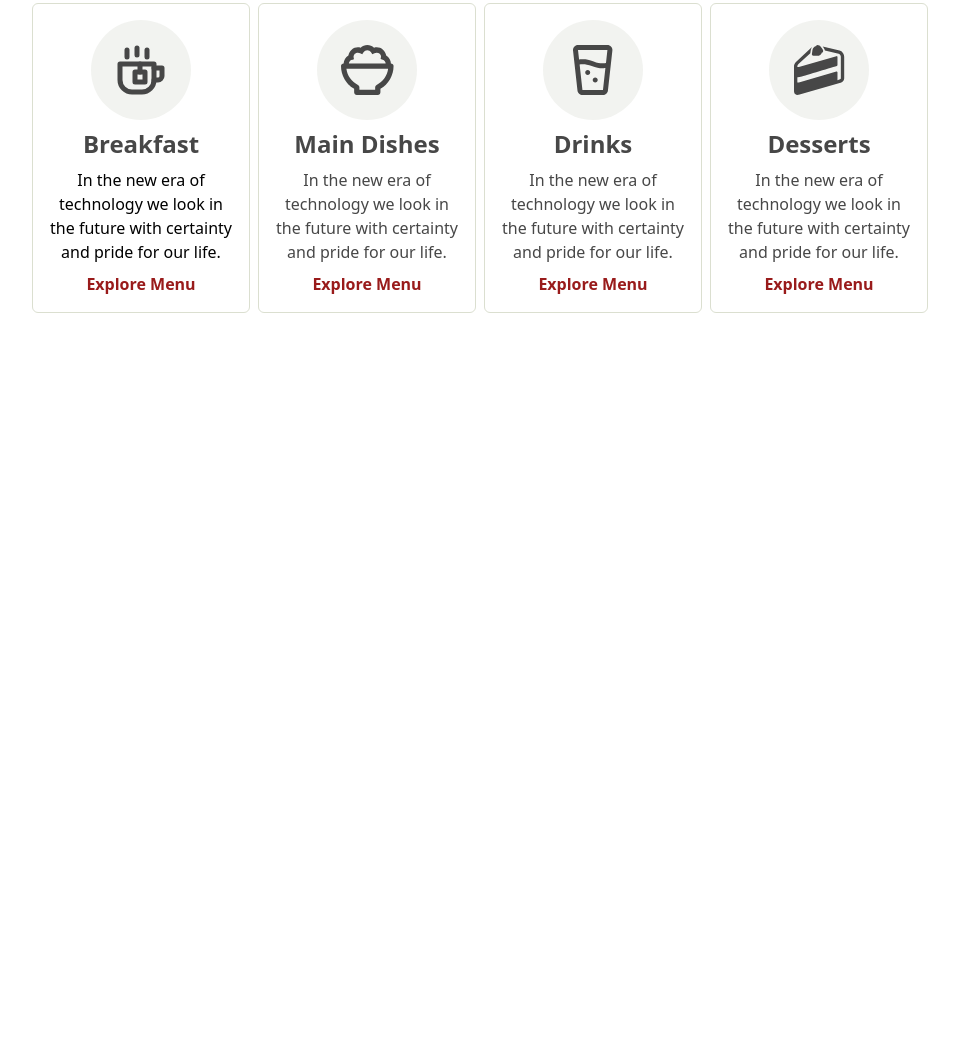
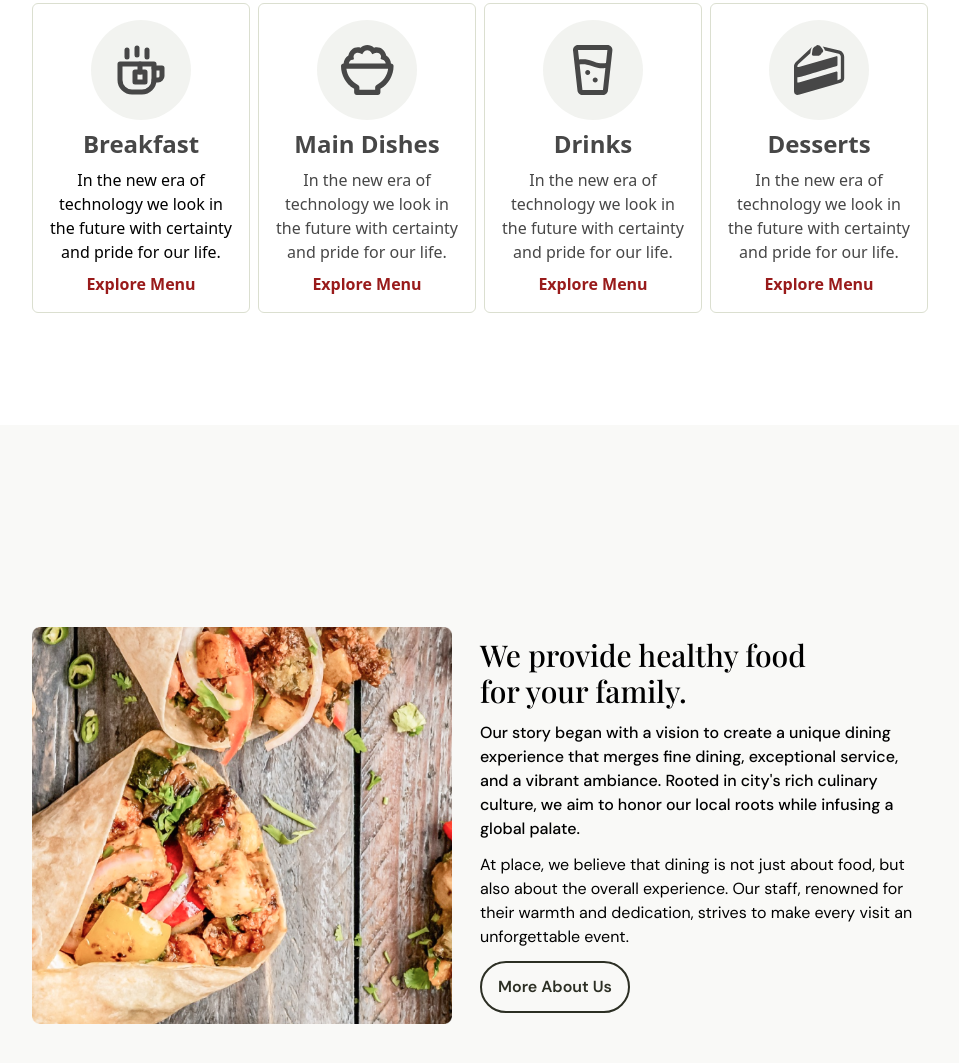
Before and after one commit to HamzaMemon007/Figma-to-Code, a website: page src/index.html in a window 1280 px wide. Shown: the part 816-1879 px from the top of the page, without its empty margins (160-1119 px from the left). Before the commit the page ends 1241 px from the top, so only its background shows below. Drawn offline with nearby package versions, Linux system fonts and the light colour scheme; a web font is replaced by a local one.

Commit message:
third section

```diff
--- a/src/index.html
+++ b/src/index.html
@@ -106,7 +106,24 @@
 
      <!-- Third Section About Hero -->
 
-     <section>
+     <section class="min-h-screen px-48  bg-customLight grid grid-rows-1 grid-cols-2 justify-center items-center">
+        <div>
+            <img width="420px" height="420px" src="./assets/Image.png" alt="">
+
+        </div>
+
+        <div class="grid grid-rows-1 gap-3">
+            <h3 class="font-playfair text-3xl font-medium"> We provide healthy food <br> for your family.</h3>
+            <p class="font-dmsans font-medium">Our story began with a vision to create a unique dining experience that merges fine dining, exceptional service, and a vibrant ambiance. Rooted in city's rich culinary culture, we aim to honor our local roots while infusing a global palate.</p>
+            <p class="font-dmsans">
+                At place, we believe that dining is not just about food, but also about the overall experience. Our staff, renowned for their warmth and dedication, strives to make every visit an unforgettable event.
+            </p>
+            <div>
+                <button class="border-customGreen border-2 font-dmsans font-semibold text-customGreen px-4 py-3 rounded-full">More About Us</button>
+
+            </div>
+
+        </div>
 
      </section>
 
--- a/tailwind.config.js
+++ b/tailwind.config.js
@@ -13,7 +13,8 @@ export const theme = {
       'customGreen': '#2C2F24',
       'customRed':"#AD343E",
       'customGray':"#DBDFD0",
-      'customGrayGreen': "#474747"
+      'customGrayGreen': "#474747",
+      'customLight':"#F9F9F7"
     },
 
 
```
Also changed, not shown: src/assets/Image.png (added), src/output.css.
